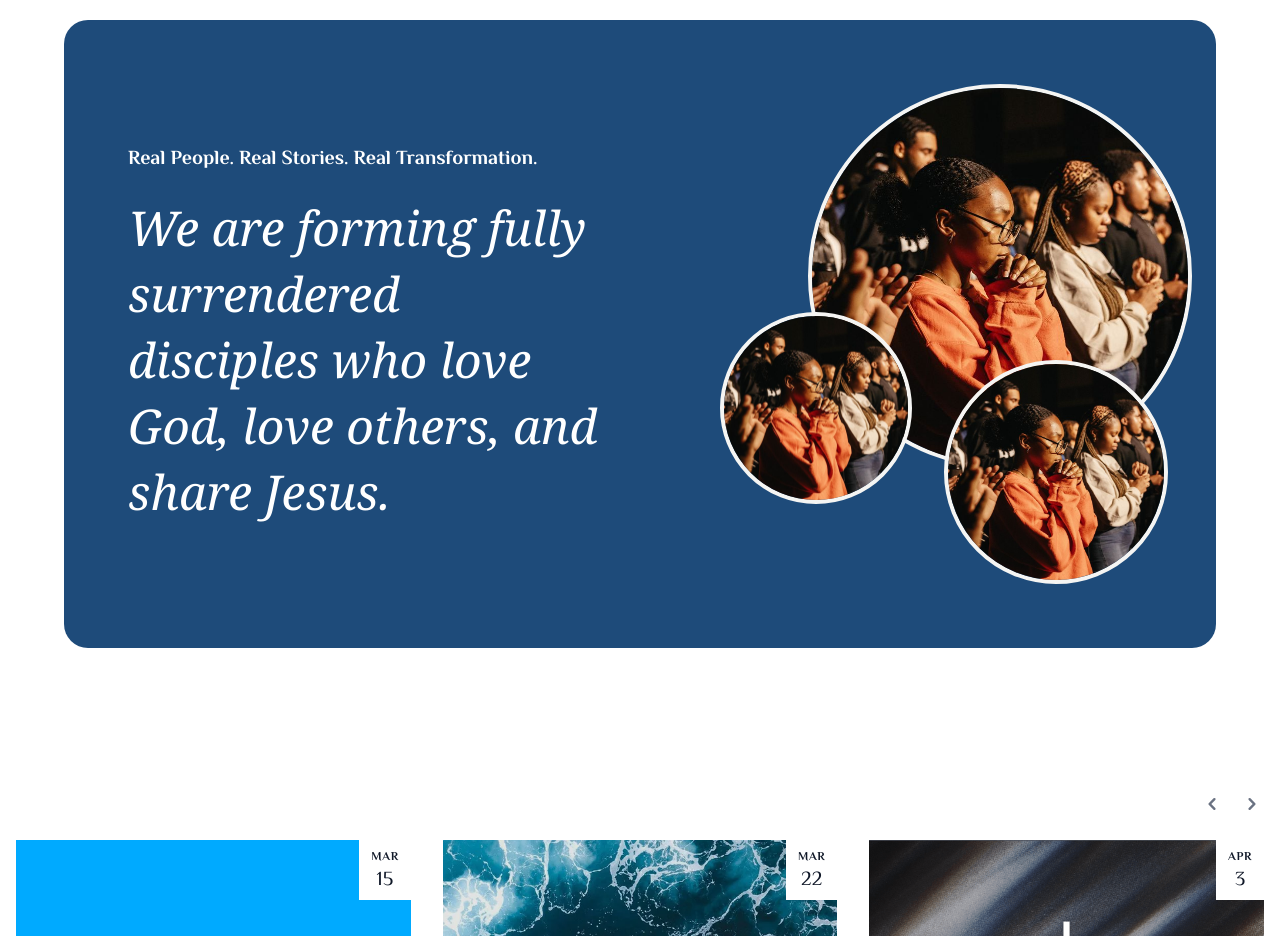
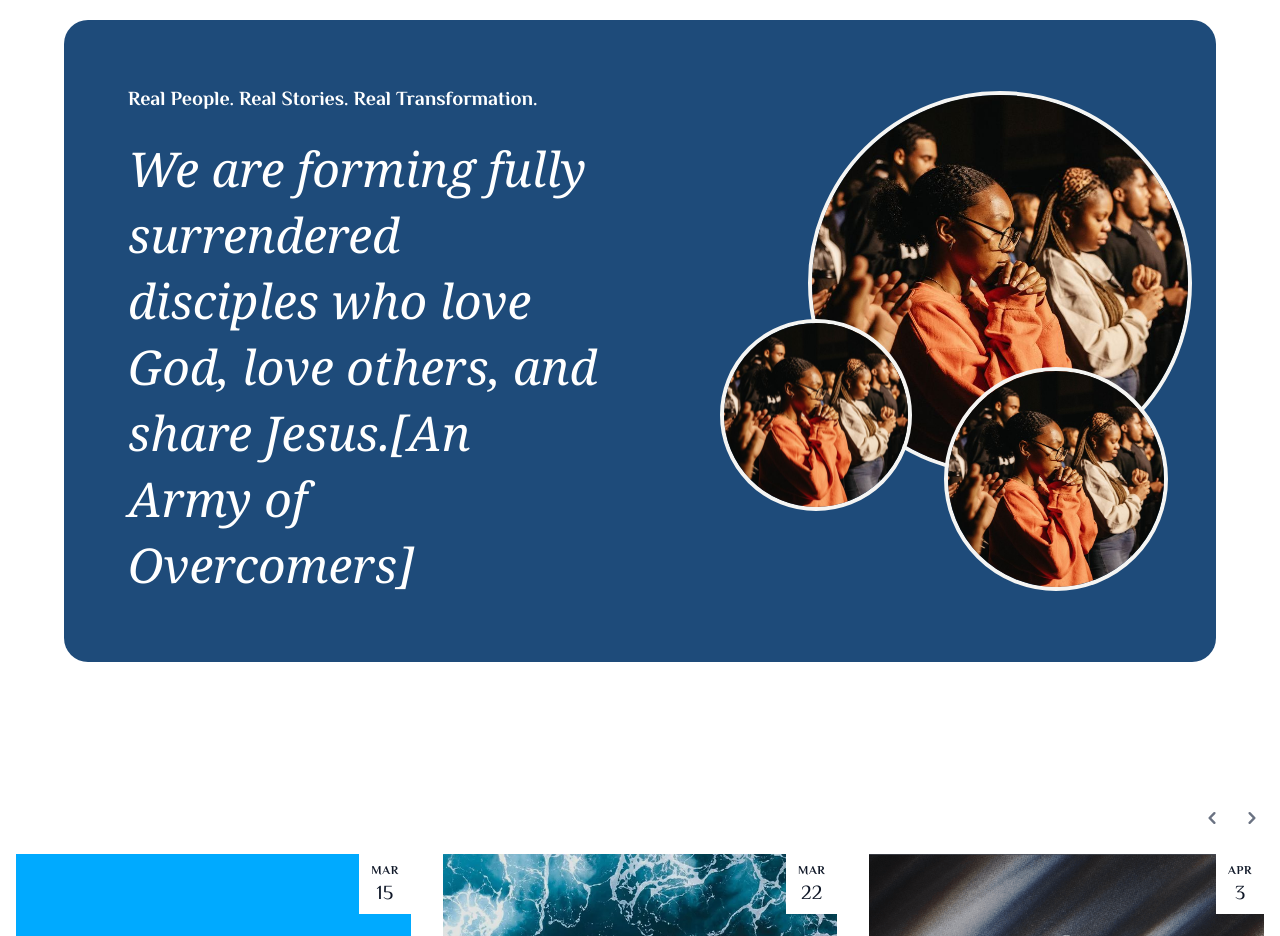
Before and after one commit to aa-Teye/ONC_Website_2026, a React (Vite) app: page / in a window 1280 px wide. Shown: the part 940-1876 px from the top of the page. Built offline with nearby package versions, Linux system fonts and the light colour scheme.

Commit message:
Made content changes to home page

```diff
--- a/src/pages/Home.jsx
+++ b/src/pages/Home.jsx
@@ -49,7 +49,7 @@ const Home = () => {
             </h3>
             <p className="text-white text-3xl md:text-5xl font-serif italic leading-snug">
               We are forming fully surrendered disciples who love God, love
-              others, and share Jesus.
+              others, and share Jesus.[An Army of Overcomers]
             </p>
           </div>
 
```
